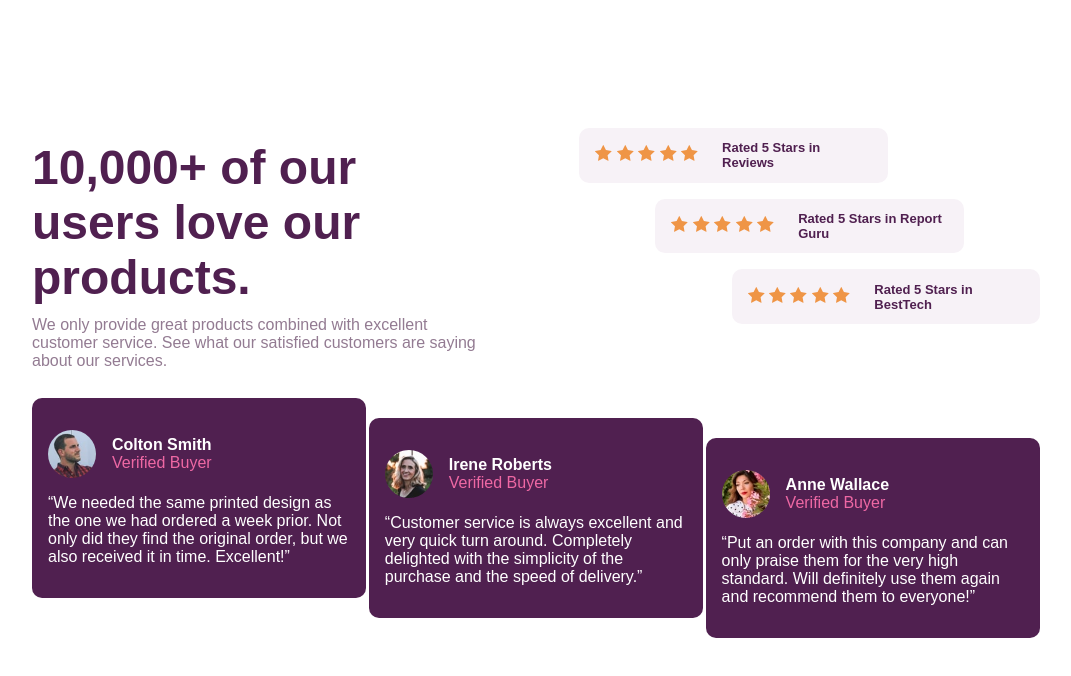
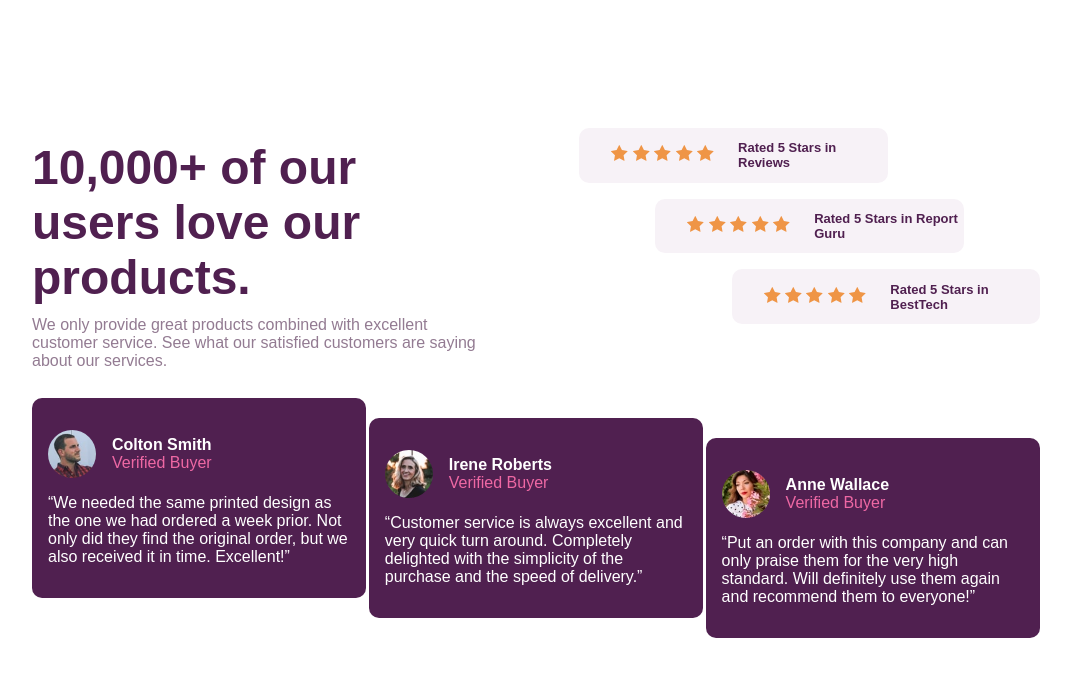
Before and after one commit to wallysonruan/frontend-web-applications, a plain HTML site: page html and css only/social-proof-section-master/index.html in a window 1280 px wide. Shown: the whole page, without its empty margins (104-1175 px from the left). Drawn offline with Linux system fonts and the light colour scheme.

Commit message:
FEAT: Finished the testimonies
- Improved the ratings container, and the ratings themselves;
- Corrected the size of the main header.

```diff
--- a/html and css only/social-proof-section-master/style.css
+++ b/html and css only/social-proof-section-master/style.css
@@ -75,7 +75,7 @@ section:nth-last-of-type(2) {
 .ratings-container__rating {
     width: 60%;
     height: 4rem;
-    padding: 0 1rem 0 1rem;
+    padding-left: 2rem;
 
     display: flex;
     align-items: center;
```
